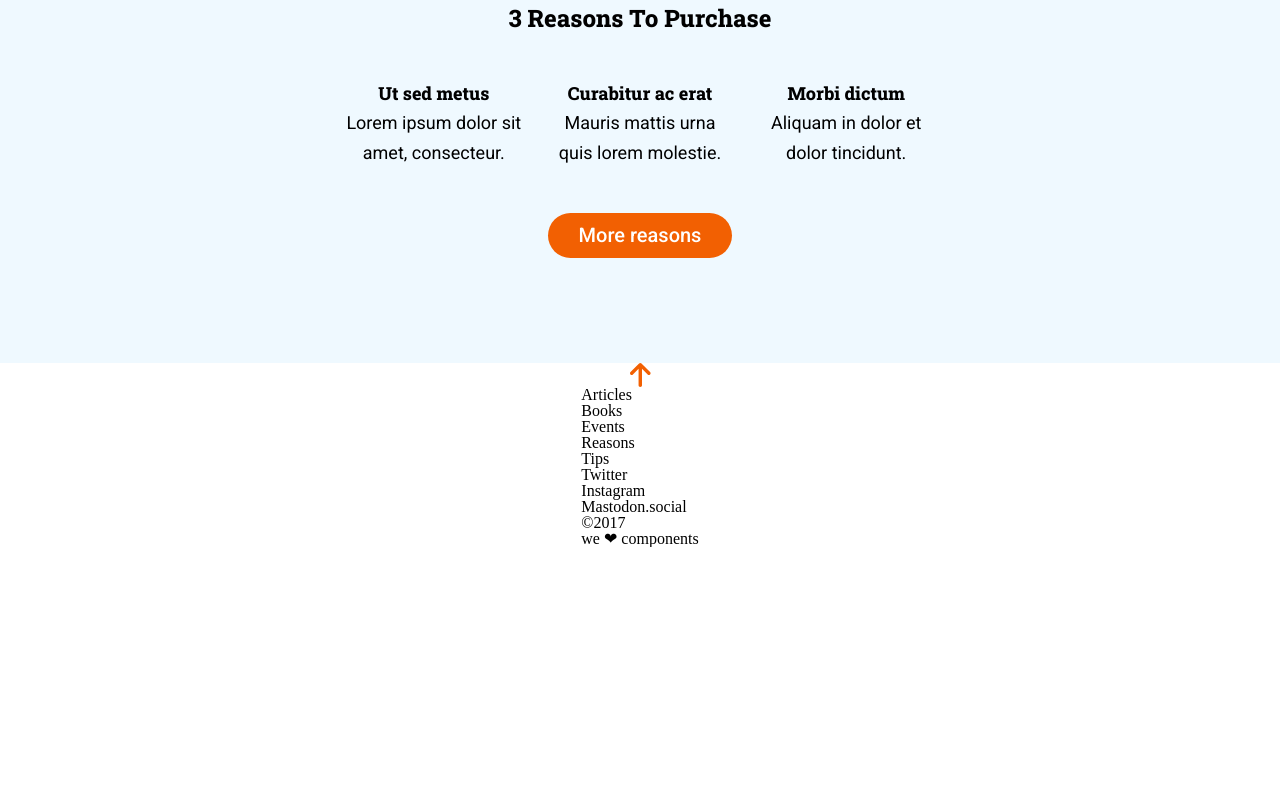
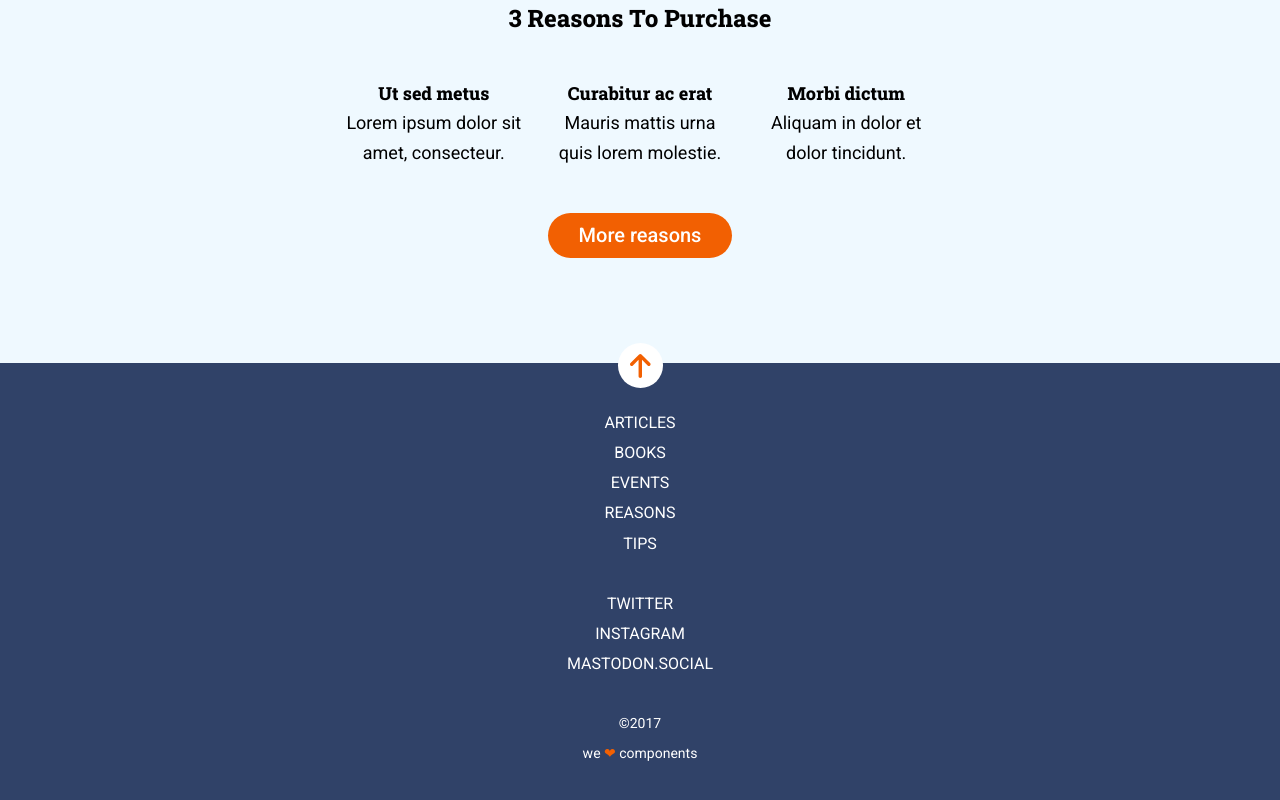
Before and after one commit to kathimansilla/Anonymous-Proxy, a website: page src/html/index.html in a window 1280 px wide. Shown: the part 1162-1962 px from the top of the page. Before the commit the page ends 1709 px from the top, so only its background shows below. Drawn offline with nearby package versions, Linux system fonts and the light colour scheme; files that its build step writes are made by us from their sources; files whose address does not match are found by name.

Commit message:
footer maquetación

```diff
--- a/src/html/partials/footer.html
+++ b/src/html/partials/footer.html
@@ -1,10 +1,12 @@
 <footer class="footer">
   <div class="columnaCentral">
-    <img
-      class="footer__arrow"
-      src="./assets/images/ico-arrow.svg"
-      alt="Flecha para volver a inicio"
-    />
+    <div class="footer__ball">
+      <img
+        class="footer__arrow"
+        src="./assets/images/ico-arrow.svg"
+        alt="Flecha para volver a inicio"
+      />
+    </div>
     <div class="footer__content">
       <nav class="footer__content--menu">
         <ul>
@@ -24,7 +26,7 @@
       </nav>
       <div class="footer__content--text">
         <p>©2017</p>
-        <p>we ❤︎ components</p>
+        <p>we <span class="heart">❤︎</span> components</p>
       </div>
     </div>
   </div>
--- a/src/scss/layout/_footer.scss
+++ b/src/scss/layout/_footer.scss
@@ -0,0 +1,39 @@
+.footer {
+    background-color: #304268;
+    padding-bottom: 45px;
+}
+.columnaCentral {
+    & .footer__ball {
+            height: 45px;
+            width: 45px;
+            background-color: $colorText1;
+            border-radius: 50%;
+            transform: translateY(-20px);
+            & .footer__arrow {
+                margin: 11px 12.4px 10px 12px;
+            }
+        }
+    & .footer__content {
+        display: flex;
+        flex-direction: column;
+        gap: 30px;
+        &--menu {
+           font-family: $fontSec;
+           font-size: 1rem;
+           color: $colorText1;
+           text-transform: uppercase;
+           text-align: center;
+           line-height: 1.88;
+        }
+    & .footer__content--text {
+        font-family: $fontSec;
+        color: $colorText1;
+        font-size: 0.875rem;
+        text-align: center;
+        line-height: 2.14;
+        & .heart {
+            color: $colorButton_Heart;
+        }
+    }
+    }
+}
```
